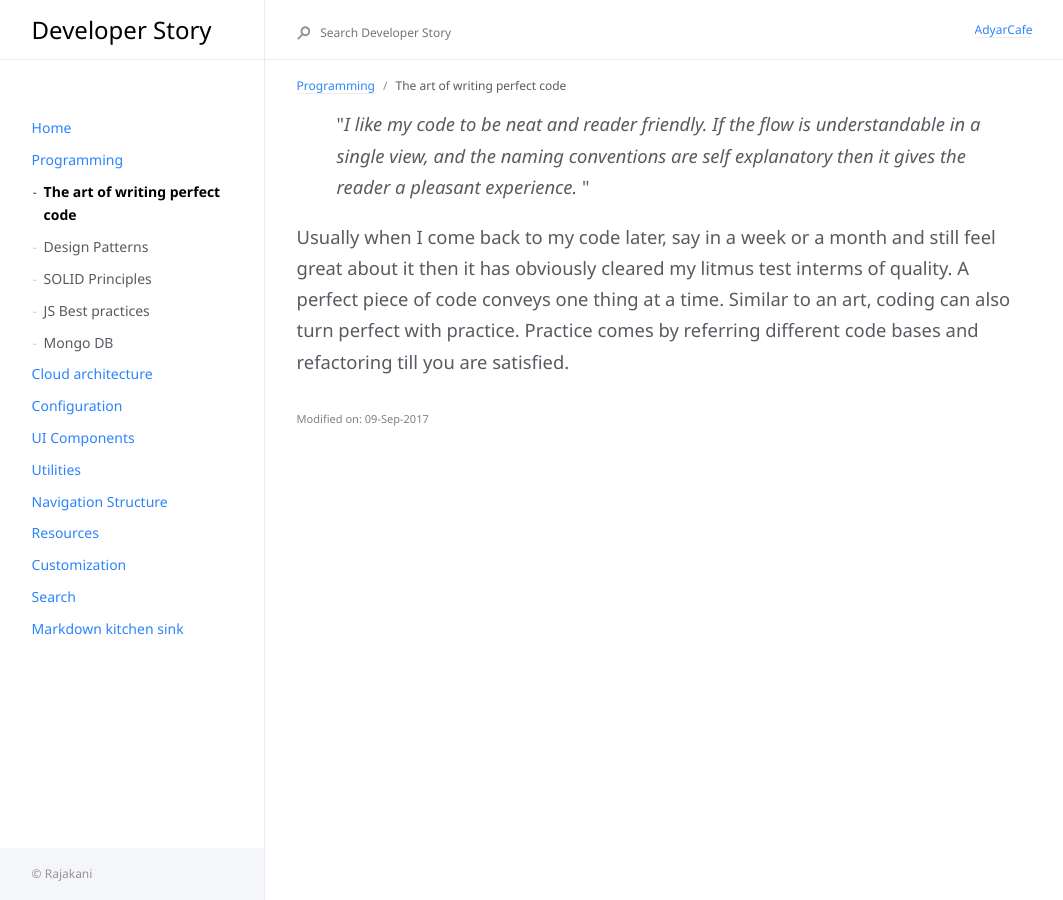
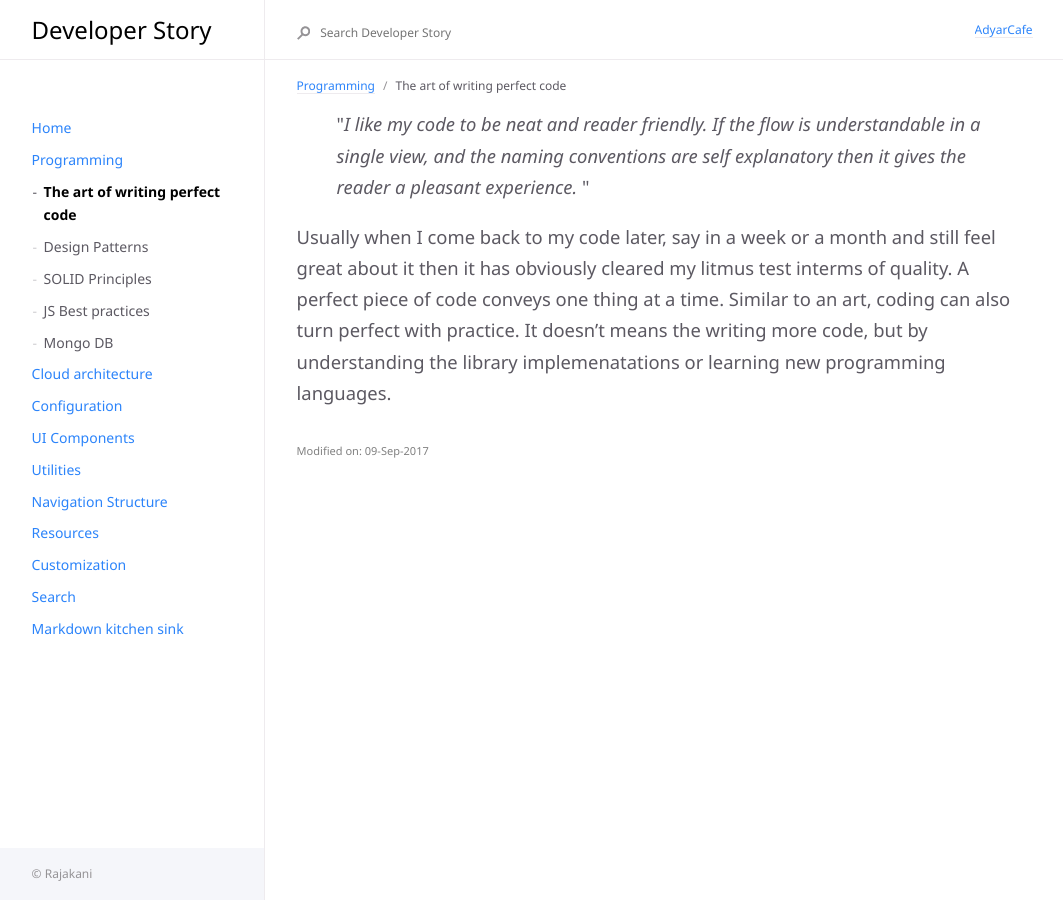
Before and after one commit to Rajakani/rajakani.github.io, a Jekyll site: the page built from docs/programming/art-of-beautiful-code.md, in a window 1280 px wide. Shown: the whole page, without its empty margins (17-1080 px from the left). Built offline with Jekyll 4.4.1, drawn with Linux system fonts in a browser that asks for light colours.

Commit message:
Post update

```diff
--- a/docs/programming/art-of-beautiful-code.md
+++ b/docs/programming/art-of-beautiful-code.md
@@ -9,4 +9,4 @@ modifiedDate: 09-Sep-2017
 
 Usually when I come back to my code later, say in a week or a month and still feel great about it then it has obviously cleared my litmus test interms of quality.
 A perfect piece of code conveys one thing at a time.
-Similar to an art, coding can also turn perfect with practice. Practice comes by referring different code bases and refactoring till you are satisfied.
+Similar to an art, coding can also turn perfect with practice. It doesn't means the writing more code, but by understanding the library implemenatations or learning new programming languages.
```
